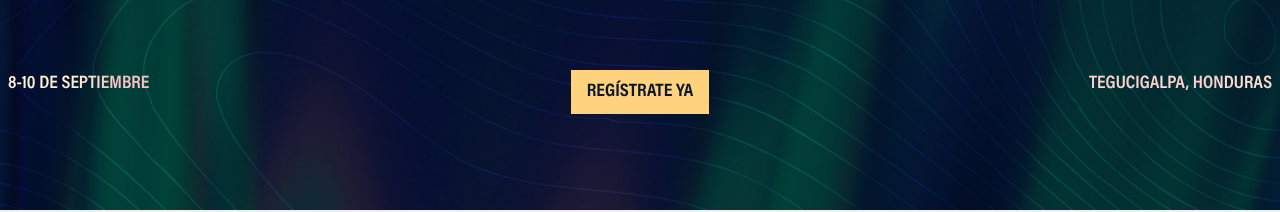
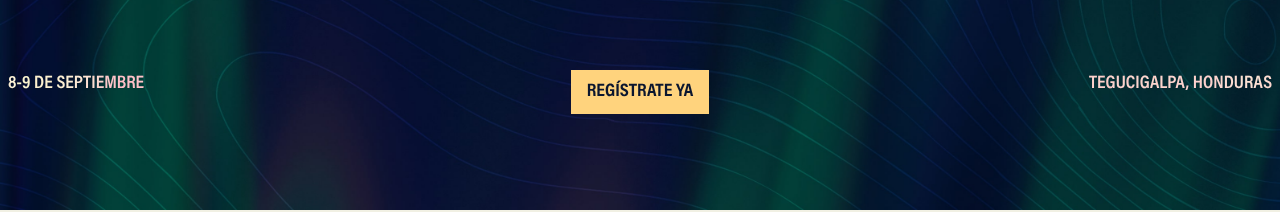
Before and after one commit to JosmanPS/conferencia-rompiendo-fronteras-2023, a Nuxt app: page / in a window 1280 px wide. Shown: the part 716-928 px from the top of the page. Built offline with nearby package versions, Linux system fonts and the light colour scheme.

Commit message:
Fechas de conferencia

```diff
--- a/components/Hero/index.vue
+++ b/components/Hero/index.vue
@@ -26,7 +26,7 @@
       <div class="grid grid-cols-1 md:grid-cols-3">
         <div class="text-center mb-8 sm:mb-0 sm:text-left">
           <p class="uppercase font-condensed text-white difference text-lg font-semibold">
-            8-10 de Septiembre
+            8-9 de Septiembre
           </p>
         </div>
         <div class="text-center mb-8 sm:mb-0">
```
